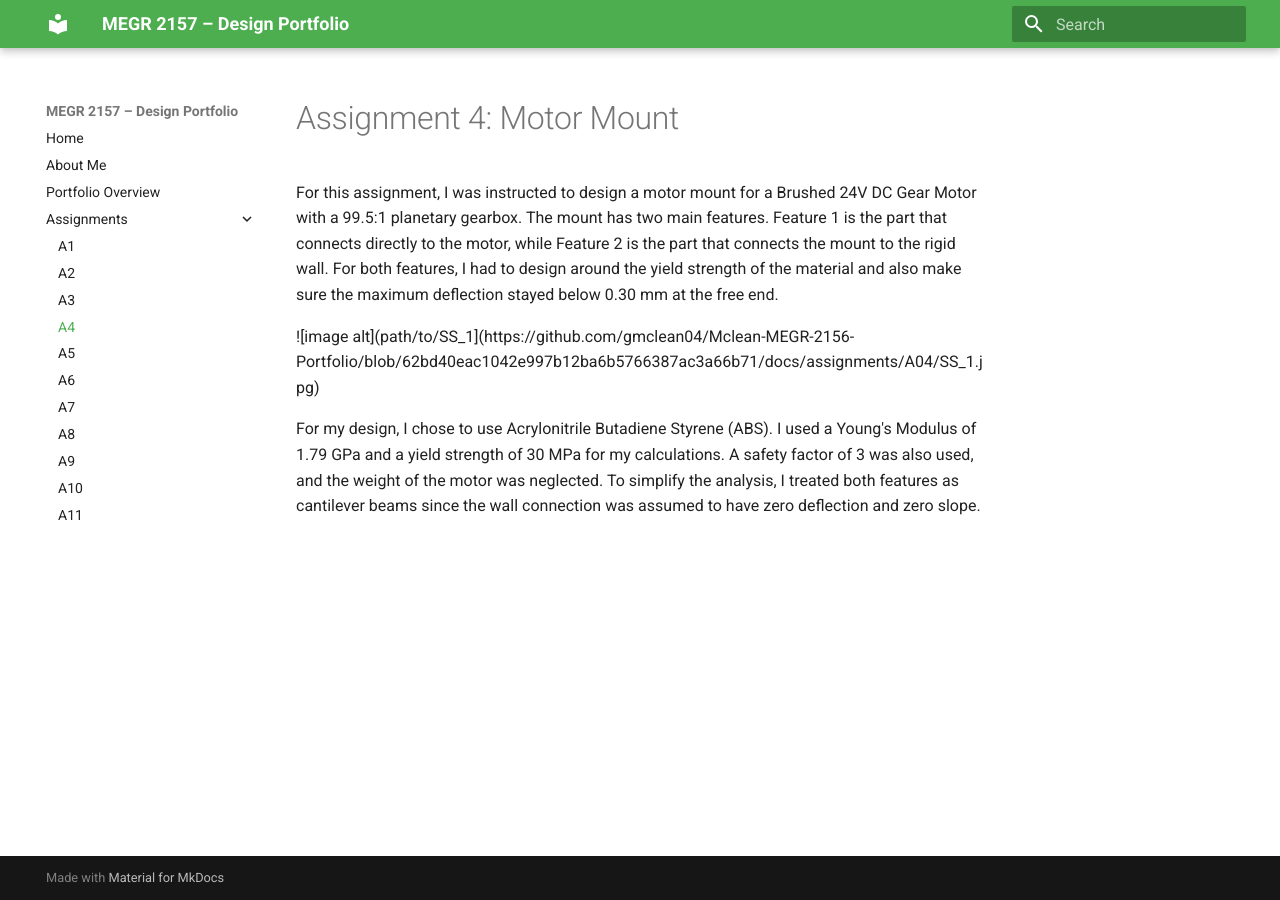
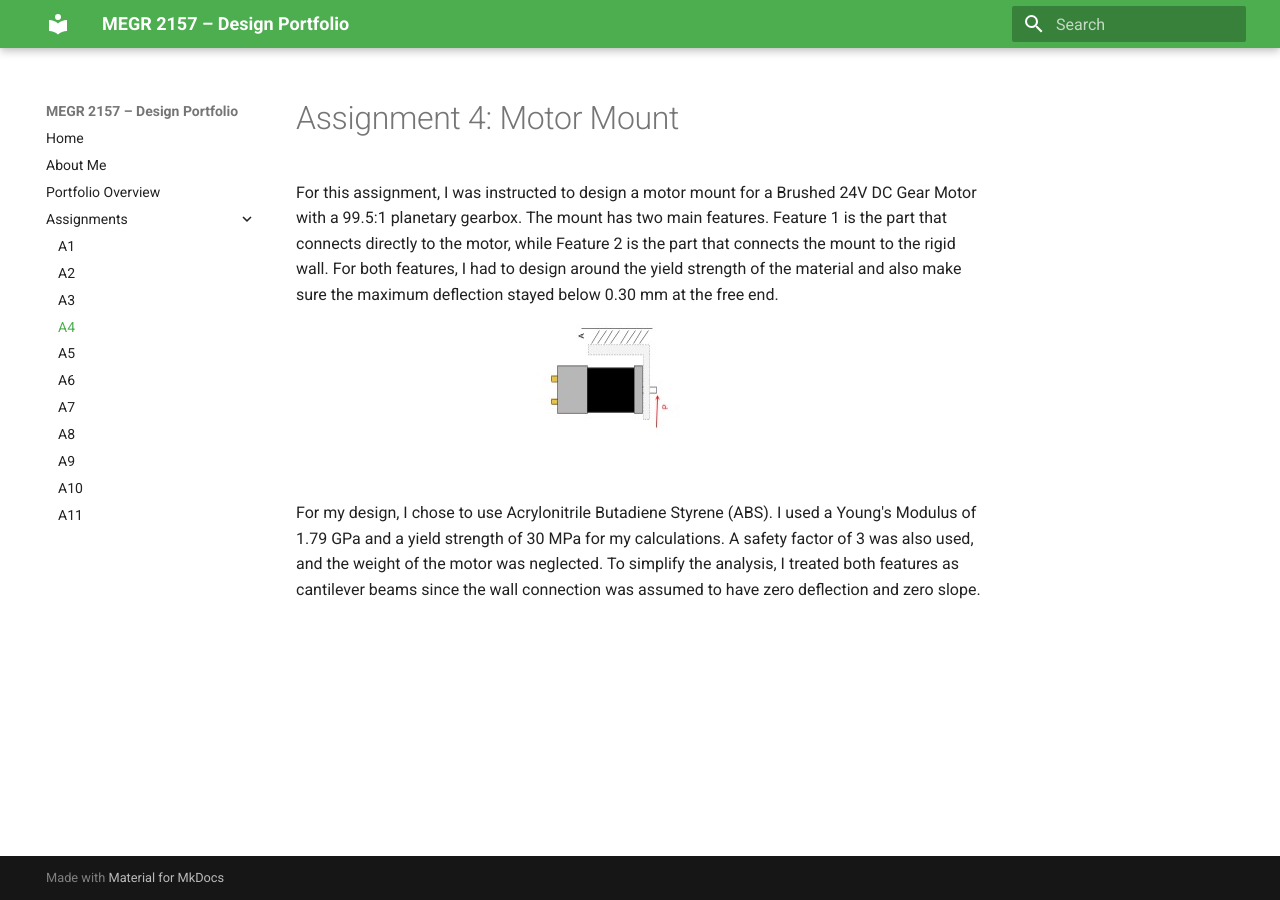
Before and after one commit to gmclean04/Mclean-MEGR-2156-Portfolio, an MkDocs documentation site: the page built from docs/assignments/A04/index.md, in a window 1280 px wide. Built offline with MkDocs 1.6.1 and Material for MkDocs 9.7.7, drawn with Linux system fonts in a browser that asks for light colours.

Commit message:
Update index.md

```diff
--- a/docs/assignments/A04/index.md
+++ b/docs/assignments/A04/index.md
@@ -2,6 +2,6 @@
 
 For this assignment, I was instructed to design a motor mount for a Brushed 24V DC Gear Motor with a 99.5:1 planetary gearbox. The mount has two main features. Feature 1 is the part that connects directly to the motor, while Feature 2 is the part that connects the mount to the rigid wall. For both features, I had to design around the yield strength of the material and also make sure the maximum deflection stayed below 0.30 mm at the free end.
 
-![image alt](path/to/SS_1](https://github.com/gmclean04/Mclean-MEGR-2156-Portfolio/blob/62bd40eac1042e997b12ba6b5766387ac3a66b71/docs/assignments/A04/SS_1.jpg)
+![image alt](https://github.com/gmclean04/Mclean-MEGR-2156-Portfolio/blob/62bd40eac1042e997b12ba6b5766387ac3a66b71/docs/assignments/A04/SS_1.jpg)
 
 For my design, I chose to use Acrylonitrile Butadiene Styrene (ABS). I used a Young's Modulus of 1.79 GPa and a yield strength of 30 MPa for my calculations. A safety factor of 3 was also used, and the weight of the motor was neglected. To simplify the analysis, I treated both features as cantilever beams since the wall connection was assumed to have zero deflection and zero slope.
```
